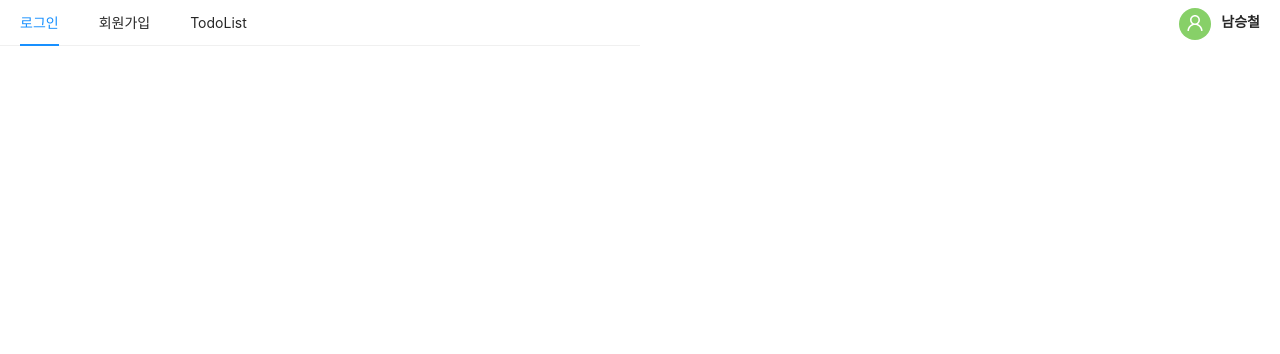
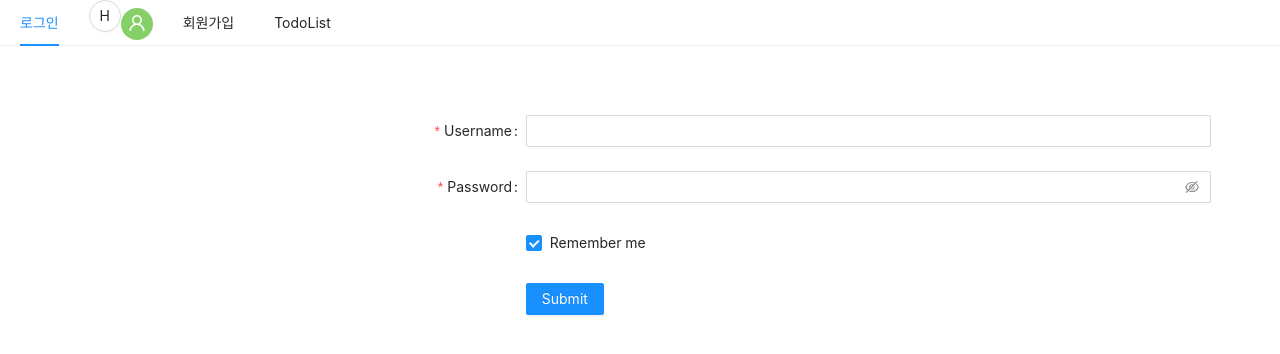
Before and after one commit to FlaSh0211/ToDoList, a React (Create React App) app: page /login in a window 1280 px wide. Shown: the top 354 px of the page. Built offline with nearby package versions, Linux system fonts and the light colour scheme.

Commit message:
로그인 페이지 생성

```diff
--- a/src/App.js
+++ b/src/App.js
@@ -1,15 +1,17 @@
 import React from 'react';
 import { Route } from 'react-router-dom';
 import Home from 'page/Home/Home';
+import Login from 'page/Login/Login';
 import Wrapper from 'component/Wrapper/Wrapper';
 
 const App = ()=> {
 
     return (
-        <div>
+        <>
             <Wrapper />
-            <Route exact path="/" component={ Home }/>
-        </div>
+            <Route exact path="/" component= { Home }/>
+            <Route path="/login" component= { Login } />
+        </>
     );
 }
 
--- a/src/component/NavBar/Navbar.js
+++ b/src/component/NavBar/Navbar.js
@@ -1,6 +1,6 @@
 import React, { useState } from 'react';
 import styled from "styled-components"
-import { Menu, Avatar, Col, Row, Dropdown } from 'antd';
+import { Menu, Avatar, Col, Row, Dropdown, Button } from 'antd';
 import { UserOutlined } from '@ant-design/icons';
 
 const Nav = () => {
@@ -17,28 +17,20 @@ const Nav = () => {
     const { current } = state;
 
     const menu = (
-      <Menu>
-        <Menu.Item>
-          <a target="_blank" rel="noopener noreferrer" href="http://www.alipay.com/">
-            1st menu item
-          </a>
+      <Menu style={{minWidth: "100px"}}>
+        <Menu.Item style={{minHeight: "20px", fontWeight:"bold"}}>
+         프로필 이름
         </Menu.Item>
         <Menu.Item>
           <a target="_blank" rel="noopener noreferrer" href="http://www.taobao.com/">
-            2nd menu item
-          </a>
-        </Menu.Item>
-        <Menu.Item>
-          <a target="_blank" rel="noopener noreferrer" href="http://www.tmall.com/">
-            3rd menu item
+            로그아웃
           </a>
         </Menu.Item>
       </Menu>
     );
     return (
-      <Row>
-        <Col span={12}>
-        <Menu onClick={handleClick} selectedKeys={current} mode="horizontal" >
+        <div style={{width: "100%"}} >
+            <Menu onClick={handleClick} selectedKeys={current} mode="horizontal" style={{width: "100%", margin:"0 auto"}}>
                 <Menu.Item key="login" icon={ null }>
                   로그인
                 </Menu.Item>
@@ -48,22 +40,17 @@ const Nav = () => {
                 <Menu.Item key="todolist" icon={ null }>
                   TodoList
                 </Menu.Item>
-          </Menu>
-        </Col>
-          <Col span={12}>
-            <Username style={{marginTop: "11px", marginRight: "20px",maxWidth: "150px", textAlign: "center"}}>남승철</Username>
+                <Button type="" shape="circle" style={{marginLeft: "10px"}}>
+                  H
+                </Button>
                 <Dropdown overlay={menu} placement="bottomLeft" arrow>
                   <Avatar style={{ backgroundColor: '#87d068', float: 'right', marginTop: "8px", marginRight: "10px"}} icon={<UserOutlined />} />
                 </Dropdown>
-          </Col>
-      </Row>
+            </Menu>
+            </div>
        );
 }
 
-const styles = {
-  textAlign: "center",
-
-}
 const Username = styled.div`
   float: right;
   margin-right: 60px;
--- a/src/component/Wrapper/Wrapper.js
+++ b/src/component/Wrapper/Wrapper.js
@@ -1,5 +1,4 @@
-import React, { useState } from 'react';
-import styled from "styled-components"
+import React from 'react';
 import Nav from 'component/NavBar/Navbar'
 const Wrapper = ()=> {
 
--- /dev/null
+++ b/src/page/Login/Login.js
@@ -0,0 +1,63 @@
+import React from 'react';
+import { Form, Input, Button, Checkbox } from 'antd';
+import 'antd/dist/antd.css'
+
+const layout = {
+    labelCol: { span: 8 },
+    wrapperCol: { span: 16 },
+  };
+  const tailLayout = {
+    wrapperCol: { offset: 8, span: 16 },
+  };
+
+
+const onFinish = values => {
+    console.log('Success:', values);
+};
+
+const onFinishFailed = errorInfo => {
+    console.log('Failed:', errorInfo);
+};
+
+const Login = () => {
+    return (
+
+        <div style={{display: 'flex', margin: "5%",  padding:"5px", overflow: "hidden"}}>
+            <Form style={{width: "80em",marginLeft: "10%"}}
+                {...layout}
+                    name="basic"
+                    initialValues={{ remember: true }}
+                    onFinish={onFinish}
+                    onFinishFailed={onFinishFailed}
+                >
+                <Form.Item style={{justifyContent:"center", textAlign:"center"}}
+                    label="Username"
+                    name="username"
+                    rules={[{ required: true, message: 'Please input your username!' }]}
+                >
+                    <Input />
+                </Form.Item>
+
+                <Form.Item
+                    label="Password"
+                    name="password"
+                    rules={[{ required: true, message: 'Please input your password!' }]}
+                >
+                    <Input.Password/>
+                </Form.Item>
+
+                <Form.Item {...tailLayout} name="remember" valuePropName="checked">
+                    <Checkbox>Remember me</Checkbox>
+                </Form.Item>
+
+                <Form.Item {...tailLayout}>
+                    <Button type="primary" htmlType="submit">
+                        Submit
+                    </Button>
+                </Form.Item>
+            </Form>
+        </div>
+        )
+    }
+
+export default Login;
```
Lines whose indentation alone changed are shown as unchanged.
